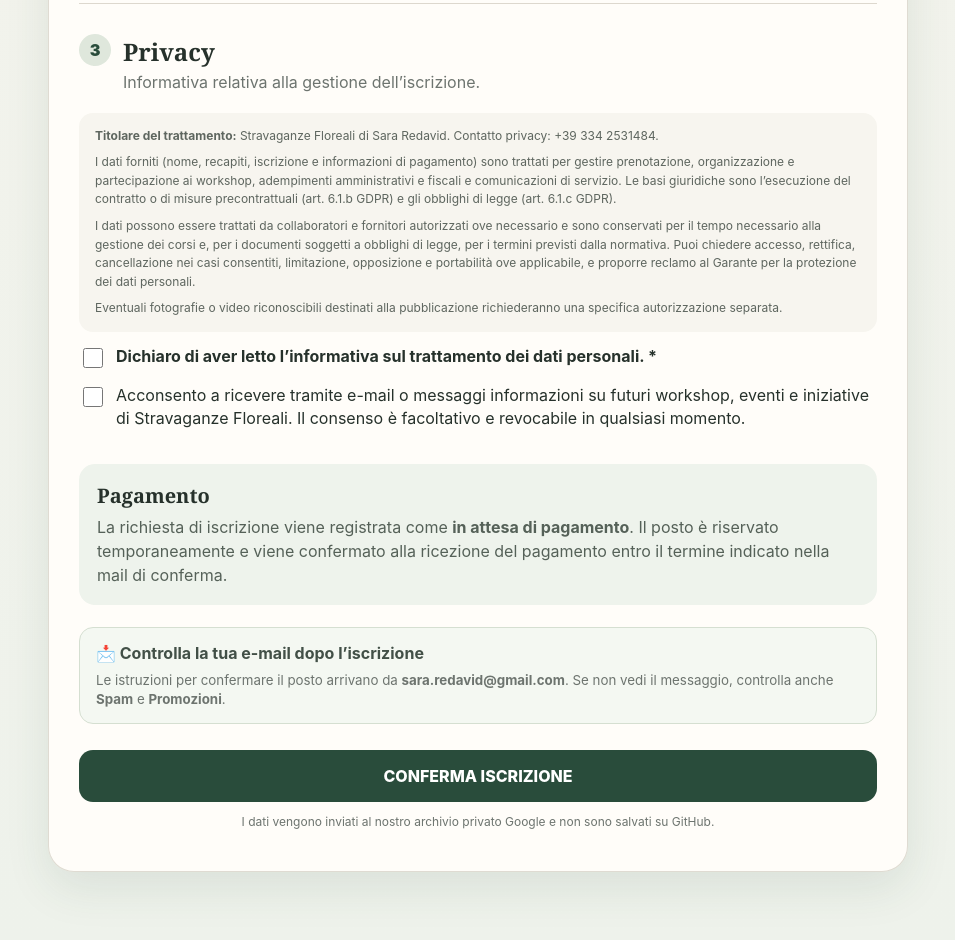
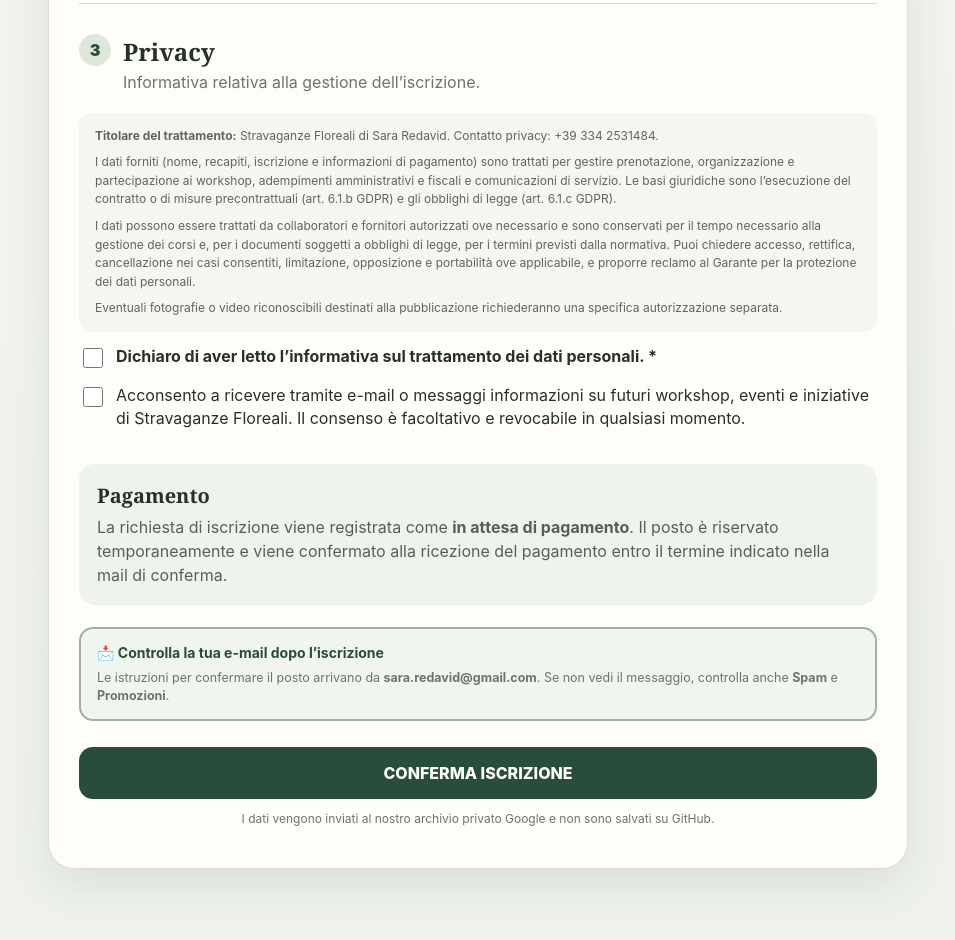
Before and after one commit to RobertoBottino/stravaganze-corsi, a plain HTML site: page index.html in a window 1280 px wide. Shown: the part 1305-2245 px from the top of the page, without its empty margins (162-1117 px from the left). Drawn offline with Linux system fonts and the light colour scheme.

Commit message:
Emphasize email confirmation reminder

```diff
--- a/styles.css
+++ b/styles.css
@@ -133,3 +133,8 @@ input,button{-webkit-tap-highlight-color:transparent}
 .hero-mail-alert{margin-top:22px;display:flex;align-items:flex-start;gap:12px;max-width:680px;padding:14px 16px;border:1px solid rgba(255,255,255,.22);border-radius:15px;background:rgba(255,255,255,.10);backdrop-filter:blur(5px);color:#fff;line-height:1.4}.hero-mail-alert b,.hero-mail-alert small{display:block}.hero-mail-alert b{font-size:14px}.hero-mail-alert small{margin-top:4px;color:#e4eee6;font-size:12px}.hero-mail-icon{display:grid;place-items:center;flex:0 0 32px;width:32px;height:32px;border-radius:50%;background:rgba(255,255,255,.16);font-size:16px}.hero-mail-alert strong{color:#fff}
 @media(max-width:760px){.hero-mail-alert{margin-top:18px;padding:13px 14px;gap:10px}.hero-mail-alert b{font-size:13px}.hero-mail-alert small{font-size:11.5px}.hero-mail-icon{width:30px;height:30px;flex-basis:30px}}
 @media(max-width:430px){.hero-mail-alert{border-radius:13px;padding:12px}.hero-mail-alert b{font-size:12.5px}.hero-mail-alert small{font-size:11px;line-height:1.35}}
+
+.email-note-important{border:2px solid #9fb29f!important;background:#f0f5ed!important}
+.email-note-important>b{font-size:14px;color:var(--green)}
+.email-note-important small{font-size:12.5px}
+@media(max-width:760px){.hero-mail-alert{margin-top:18px!important;padding:13px 14px!important}.hero-mail-alert b{font-size:13px!important}.hero-mail-alert small{font-size:11.5px!important}.email-note-important>b{font-size:13px}.email-note-important small{font-size:12px}}
```
